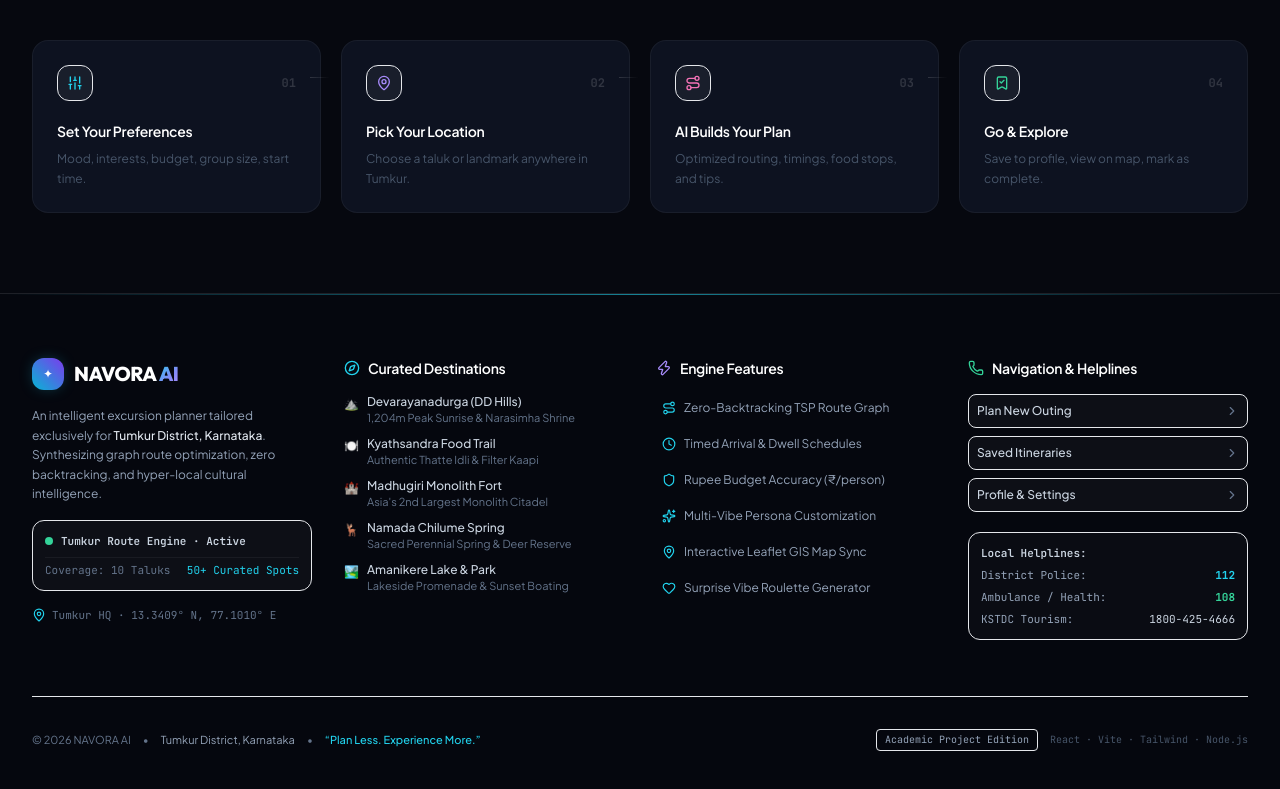
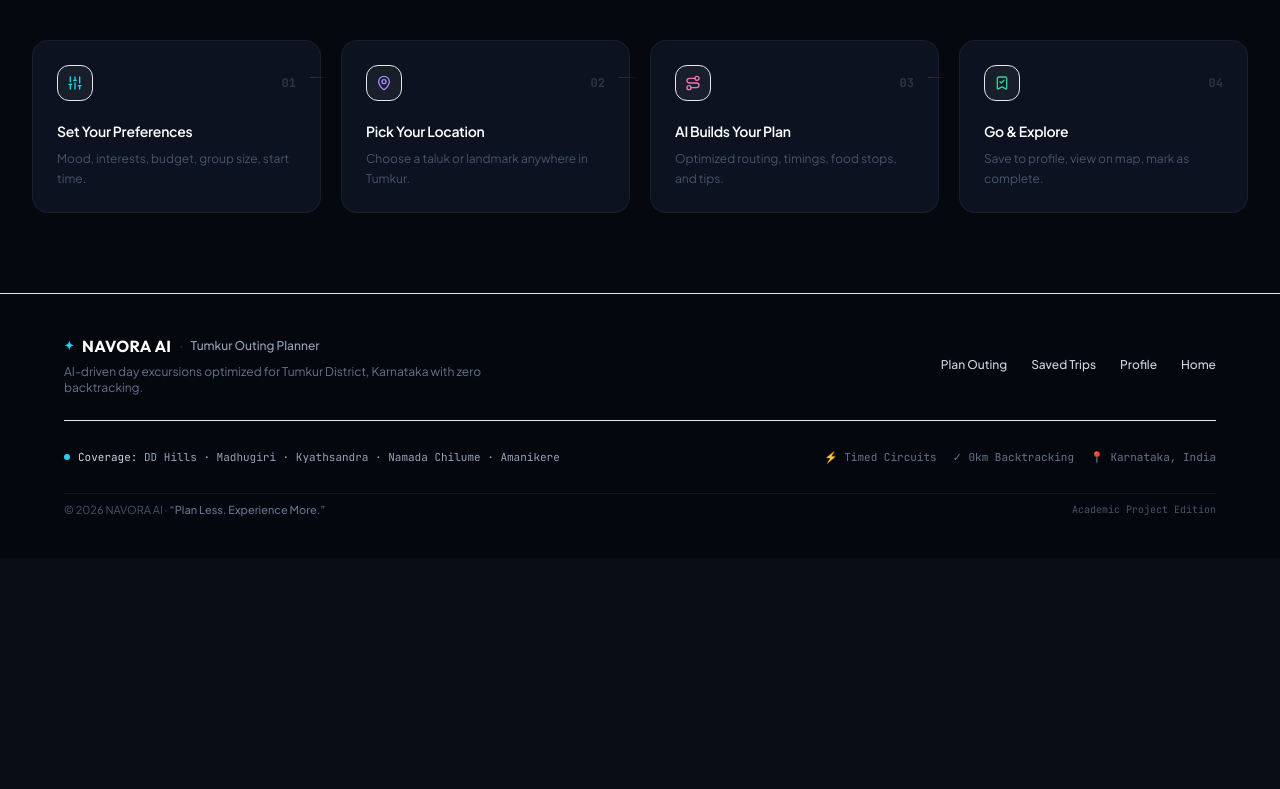
Before and after one commit to naveenpvg38-alt/navoraai, a React (Vite) app in the folder client/: page / in a window 1280 px wide. Shown: the part 1457-2246 px from the top of the page. After the commit the page ends 2015 px from the top, so only its background shows below. Built offline with nearby package versions, Linux system fonts and the light colour scheme.

Commit message:
feat: simplify footer layout while retaining key district info and navigation

```diff
--- a/client/src/components/Footer.jsx
+++ b/client/src/components/Footer.jsx
@@ -1,19 +1,6 @@
 import React from 'react';
-import {
-  Sparkles,
-  MapPin,
-  Route,
-  Clock,
-  Shield,
-  Phone,
-  ExternalLink,
-  ChevronRight,
-  Compass,
-  Zap,
-  Heart
-} from 'lucide-react';
 
-export default function Footer({ setActiveView, onOpenAuth, user }) {
+export default function Footer({ setActiveView }) {
   const handleNav = (view) => {
     if (setActiveView) {
       setActiveView(view);
@@ -22,199 +9,78 @@ export default function Footer({ setActiveView, onOpenAuth, user }) {
   };
 
   return (
-    <footer className="relative border-t border-white/10 bg-[#06080F]/95 backdrop-blur-2xl text-slate-400 text-xs z-10">
-      {/* Ambient Top Glow Line */}
-      <div className="absolute top-0 left-0 right-0 h-[1px] bg-gradient-to-r from-transparent via-cyan-400/60 to-transparent" />
+    <footer className="border-t border-white/8 bg-[#06080F]/90 backdrop-blur-xl text-slate-400 text-xs py-10 px-5 sm:px-8">
+      <div className="max-w-6xl mx-auto space-y-6">
 
-      {/* Main Footer Container */}
-      <div className="max-w-7xl mx-auto px-5 sm:px-8 pt-16 pb-12">
-        <div className="grid grid-cols-1 md:grid-cols-2 lg:grid-cols-4 gap-10 lg:gap-8 mb-14">
-
-          {/* Col 1: Brand & District Mission */}
-          <div className="space-y-4">
-            <div className="flex items-center gap-2.5">
-              <span className="w-8 h-8 rounded-xl bg-gradient-to-tr from-cyan-500 to-violet-600 flex items-center justify-center text-white shadow-glow-sm">
-                ✦
+        {/* Top Row: Brand, Tagline & Navigation */}
+        <div className="flex flex-col md:flex-row items-center justify-between gap-6 pb-6 border-b border-white/6">
+          {/* Brand & Mission */}
+          <div className="flex flex-col items-center md:items-start gap-1.5 text-center md:text-left">
+            <div className="flex items-center gap-2">
+              <span className="text-cyan-400 font-bold">✦</span>
+              <span className="font-display font-bold text-base text-white tracking-wide">
+                NAVORA AI
               </span>
-              <span className="font-display font-extrabold text-xl text-white tracking-tight">
-                NAVORA <span className="text-gradient-cyan">AI</span>
-              </span>
+              <span className="text-slate-600">·</span>
+              <span className="text-slate-400 font-medium">Tumkur Outing Planner</span>
             </div>
-
-            <p className="text-slate-400 text-xs leading-relaxed">
-              An intelligent excursion planner tailored exclusively for{' '}
-              <span className="text-slate-200 font-medium">Tumkur District, Karnataka</span>.
-              Synthesizing graph route optimization, zero backtracking, and hyper-local cultural intelligence.
+            <p className="text-slate-500 text-xs max-w-md">
+              AI-driven day excursions optimized for Tumkur District, Karnataka with zero backtracking.
             </p>
-
-            <div className="p-3 rounded-xl bg-white/[0.03] border border-white/8 space-y-2">
-              <div className="flex items-center gap-2">
-                <span className="relative flex h-2 w-2">
-                  <span className="animate-ping absolute inline-flex h-full w-full rounded-full bg-emerald-400 opacity-75"></span>
-                  <span className="relative inline-flex rounded-full h-2 w-2 bg-emerald-400"></span>
-                </span>
-                <span className="font-mono text-[11px] text-slate-300 font-semibold">
-                  Tumkur Route Engine · Active
-                </span>
-              </div>
-              <div className="flex items-center justify-between text-[11px] font-mono text-slate-500 pt-1 border-t border-white/5">
-                <span>Coverage: 10 Taluks</span>
-                <span className="text-cyan-400">50+ Curated Spots</span>
-              </div>
-            </div>
-
-            <div className="text-[11px] font-mono text-slate-500 flex items-center gap-1.5">
-              <MapPin className="w-3.5 h-3.5 text-cyan-400 shrink-0" />
-              <span>Tumkur HQ · 13.3409° N, 77.1010° E</span>
-            </div>
           </div>
 
-          {/* Col 2: Iconic Tumkur Destinations */}
-          <div>
-            <h4 className="text-white font-semibold text-sm mb-4 flex items-center gap-2">
-              <Compass className="w-4 h-4 text-cyan-400" />
-              Curated Destinations
-            </h4>
-            <ul className="space-y-2.5 text-slate-400 text-xs">
-              <li className="flex items-start gap-2 hover:text-cyan-300 transition-colors">
-                <span className="text-slate-600 shrink-0 mt-0.5">⛰️</span>
-                <div>
-                  <span className="text-slate-300 font-medium">Devarayanadurga (DD Hills)</span>
-                  <p className="text-[11px] text-slate-500">1,204m Peak Sunrise & Narasimha Shrine</p>
-                </div>
-              </li>
-              <li className="flex items-start gap-2 hover:text-cyan-300 transition-colors">
-                <span className="text-slate-600 shrink-0 mt-0.5">🍽️</span>
-                <div>
-                  <span className="text-slate-300 font-medium">Kyathsandra Food Trail</span>
-                  <p className="text-[11px] text-slate-500">Authentic Thatte Idli & Filter Kaapi</p>
-                </div>
-              </li>
-              <li className="flex items-start gap-2 hover:text-cyan-300 transition-colors">
-                <span className="text-slate-600 shrink-0 mt-0.5">🏰</span>
-                <div>
-                  <span className="text-slate-300 font-medium">Madhugiri Monolith Fort</span>
-                  <p className="text-[11px] text-slate-500">Asia's 2nd Largest Monolith Citadel</p>
-                </div>
-              </li>
-              <li className="flex items-start gap-2 hover:text-cyan-300 transition-colors">
-                <span className="text-slate-600 shrink-0 mt-0.5">🦌</span>
-                <div>
-                  <span className="text-slate-300 font-medium">Namada Chilume Spring</span>
-                  <p className="text-[11px] text-slate-500">Sacred Perennial Spring & Deer Reserve</p>
-                </div>
-              </li>
-              <li className="flex items-start gap-2 hover:text-cyan-300 transition-colors">
-                <span className="text-slate-600 shrink-0 mt-0.5">🏞️</span>
-                <div>
-                  <span className="text-slate-300 font-medium">Amanikere Lake & Park</span>
-                  <p className="text-[11px] text-slate-500">Lakeside Promenade & Sunset Boating</p>
-                </div>
-              </li>
-            </ul>
-          </div>
-
-          {/* Col 3: Engine Features & AI Model */}
-          <div>
-            <h4 className="text-white font-semibold text-sm mb-4 flex items-center gap-2">
-              <Zap className="w-4 h-4 text-violet-400" />
-              Engine Features
-            </h4>
-            <ul className="space-y-2 text-slate-400 text-xs">
-              <li className="flex items-center gap-2 p-1.5 rounded-lg hover:bg-white/[0.02] transition-colors">
-                <Route className="w-3.5 h-3.5 text-cyan-400 shrink-0" />
-                <span>Zero-Backtracking TSP Route Graph</span>
-              </li>
-              <li className="flex items-center gap-2 p-1.5 rounded-lg hover:bg-white/[0.02] transition-colors">
-                <Clock className="w-3.5 h-3.5 text-cyan-400 shrink-0" />
-                <span>Timed Arrival & Dwell Schedules</span>
-              </li>
-              <li className="flex items-center gap-2 p-1.5 rounded-lg hover:bg-white/[0.02] transition-colors">
-                <Shield className="w-3.5 h-3.5 text-cyan-400 shrink-0" />
-                <span>Rupee Budget Accuracy (₹/person)</span>
-              </li>
-              <li className="flex items-center gap-2 p-1.5 rounded-lg hover:bg-white/[0.02] transition-colors">
-                <Sparkles className="w-3.5 h-3.5 text-cyan-400 shrink-0" />
-                <span>Multi-Vibe Persona Customization</span>
-              </li>
-              <li className="flex items-center gap-2 p-1.5 rounded-lg hover:bg-white/[0.02] transition-colors">
-                <MapPin className="w-3.5 h-3.5 text-cyan-400 shrink-0" />
-                <span>Interactive Leaflet GIS Map Sync</span>
-              </li>
-              <li className="flex items-center gap-2 p-1.5 rounded-lg hover:bg-white/[0.02] transition-colors">
-                <Heart className="w-3.5 h-3.5 text-cyan-400 shrink-0" />
-                <span>Surprise Vibe Roulette Generator</span>
-              </li>
-            </ul>
-          </div>
-
-          {/* Col 4: Quick Navigation & Helplines */}
-          <div>
-            <h4 className="text-white font-semibold text-sm mb-4 flex items-center gap-2">
-              <Phone className="w-4 h-4 text-emerald-400" />
-              Navigation & Helplines
-            </h4>
-
-            <div className="space-y-2 mb-5">
-              <button
-                onClick={() => handleNav('planner')}
-                className="w-full text-left flex items-center justify-between p-2 rounded-lg bg-white/[0.03] hover:bg-cyan-500/10 hover:text-cyan-300 border border-white/6 hover:border-cyan-500/30 transition-all cursor-pointer group"
-              >
-                <span className="font-medium text-slate-300 group-hover:text-cyan-300">Plan New Outing</span>
-                <ChevronRight className="w-3.5 h-3.5 text-slate-500 group-hover:translate-x-0.5 transition-transform" />
-              </button>
-
-              <button
-                onClick={() => handleNav('saved')}
-                className="w-full text-left flex items-center justify-between p-2 rounded-lg bg-white/[0.03] hover:bg-white/6 hover:text-white border border-white/6 transition-all cursor-pointer group"
-              >
-                <span className="font-medium text-slate-300 group-hover:text-white">Saved Itineraries</span>
-                <ChevronRight className="w-3.5 h-3.5 text-slate-500 group-hover:translate-x-0.5 transition-transform" />
-              </button>
-
-              <button
-                onClick={() => handleNav('profile')}
-                className="w-full text-left flex items-center justify-between p-2 rounded-lg bg-white/[0.03] hover:bg-white/6 hover:text-white border border-white/6 transition-all cursor-pointer group"
-              >
-                <span className="font-medium text-slate-300 group-hover:text-white">Profile & Settings</span>
-                <ChevronRight className="w-3.5 h-3.5 text-slate-500 group-hover:translate-x-0.5 transition-transform" />
-              </button>
-            </div>
-
-            {/* Emergency & Tourism Contacts */}
-            <div className="p-3 rounded-xl bg-white/[0.02] border border-white/8 space-y-1.5 text-[11px] font-mono">
-              <div className="text-slate-300 font-semibold mb-1">Local Helplines:</div>
-              <div className="flex justify-between text-slate-400">
-                <span>District Police:</span>
-                <span className="text-cyan-400 font-bold">112</span>
-              </div>
-              <div className="flex justify-between text-slate-400">
-                <span>Ambulance / Health:</span>
-                <span className="text-emerald-400 font-bold">108</span>
-              </div>
-              <div className="flex justify-between text-slate-400">
-                <span>KSTDC Tourism:</span>
-                <span className="text-slate-300">1800-425-4666</span>
-              </div>
-            </div>
+          {/* Quick Nav Links */}
+          <div className="flex items-center flex-wrap justify-center gap-6 text-xs font-medium">
+            <button
+              onClick={() => handleNav('planner')}
+              className="text-slate-300 hover:text-cyan-300 transition-colors cursor-pointer"
+            >
+              Plan Outing
+            </button>
+            <button
+              onClick={() => handleNav('saved')}
+              className="text-slate-300 hover:text-cyan-300 transition-colors cursor-pointer"
+            >
+              Saved Trips
+            </button>
+            <button
+              onClick={() => handleNav('profile')}
+              className="text-slate-300 hover:text-cyan-300 transition-colors cursor-pointer"
+            >
+              Profile
+            </button>
+            <button
+              onClick={() => handleNav('home')}
+              className="text-slate-300 hover:text-cyan-300 transition-colors cursor-pointer"
+            >
+              Home
+            </button>
           </div>
         </div>
 
-        {/* Divider */}
-        <div className="border-t border-white/8 pt-8 flex flex-col sm:flex-row items-center justify-between gap-4 text-slate-500 text-[11px]">
-          <div className="flex flex-wrap items-center justify-center sm:justify-start gap-x-3 gap-y-1">
-            <span>© {new Date().getFullYear()} NAVORA AI</span>
-            <span>•</span>
-            <span className="text-slate-400">Tumkur District, Karnataka</span>
-            <span>•</span>
-            <span className="text-cyan-400 font-medium">“Plan Less. Experience More.”</span>
+        {/* Informative Highlights Strip */}
+        <div className="flex flex-col sm:flex-row items-center justify-between gap-3 text-[11px] font-mono text-slate-400 py-1 text-center sm:text-left">
+          <div className="flex items-center gap-2">
+            <span className="w-1.5 h-1.5 rounded-full bg-cyan-400 shrink-0" />
+            <span className="text-slate-300">
+              Coverage: <span className="text-slate-400">DD Hills · Madhugiri · Kyathsandra · Namada Chilume · Amanikere</span>
+            </span>
           </div>
 
-          <div className="flex items-center gap-3 font-mono text-[10px] text-slate-600">
-            <span className="px-2 py-0.5 rounded bg-white/4 border border-white/8 text-slate-400">
-              Academic Project Edition
-            </span>
-            <span>React · Vite · Tailwind · Node.js</span>
+          <div className="flex items-center gap-4 text-slate-500 shrink-0">
+            <span>⚡ Timed Circuits</span>
+            <span>✓ 0km Backtracking</span>
+            <span>📍 Karnataka, India</span>
+          </div>
+        </div>
+
+        {/* Bottom Copyright & Slogan */}
+        <div className="flex flex-col sm:flex-row items-center justify-between gap-3 pt-2 text-[11px] text-slate-600 border-t border-white/5">
+          <div>
+            © {new Date().getFullYear()} NAVORA AI · <span className="text-slate-500 font-medium">“Plan Less. Experience More.”</span>
+          </div>
+          <div className="font-mono text-[10px]">
+            Academic Project Edition
           </div>
         </div>
       </div>
```
